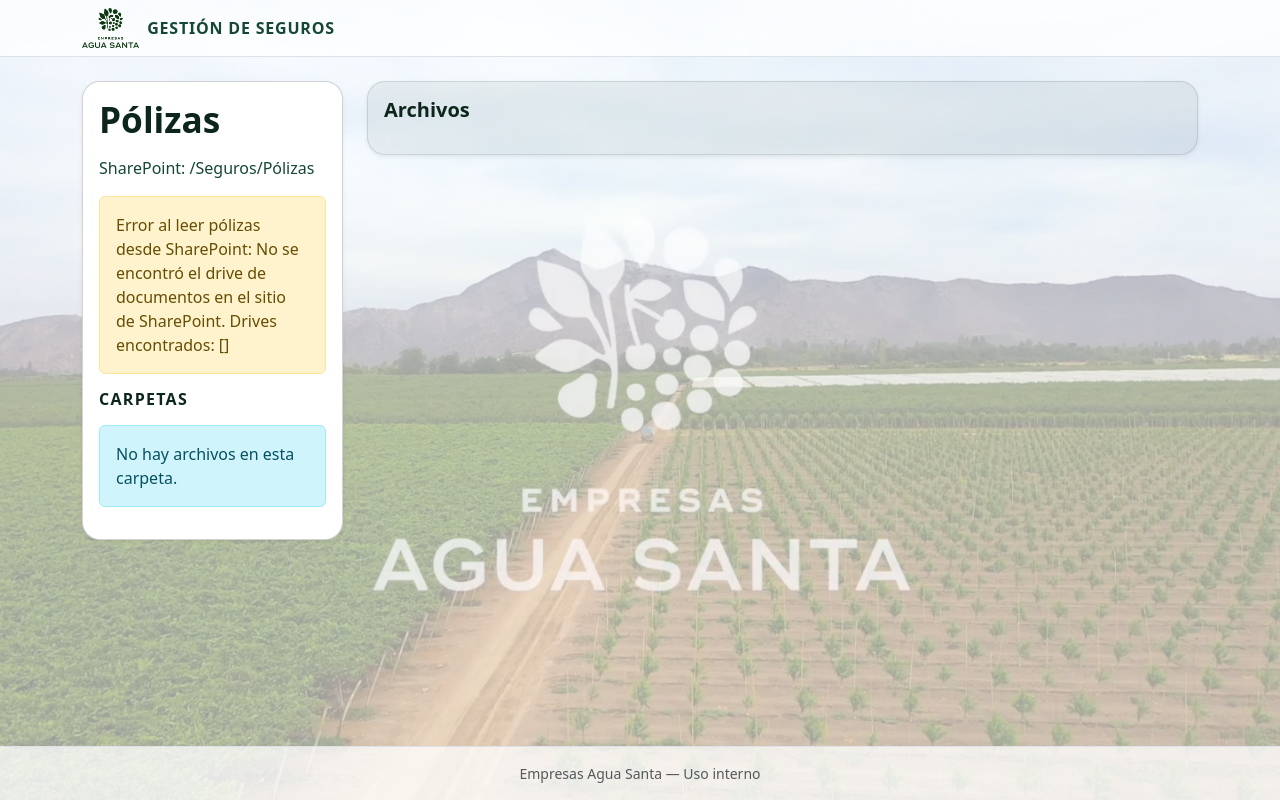
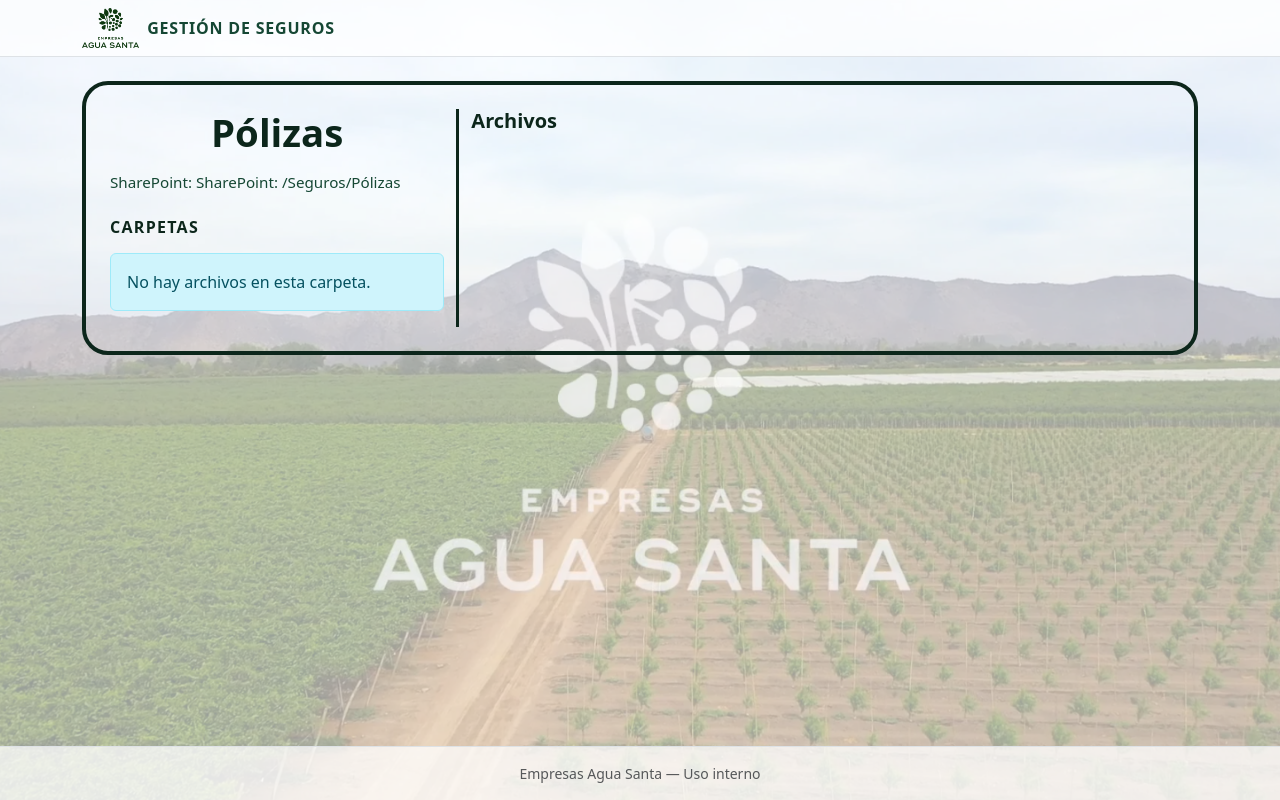
Before and after one commit to EdsonLazoAguaSanta/seguimiento_polizas, a FastAPI app: page /polizas_publicas in a window 1280 px wide. Run offline with FastAPI, Linux system fonts and the light colour scheme; data that the repository does not hold is empty.

Commit message:
Update polizas_publica.html

```diff
--- a/templates/polizas_publica.html
+++ b/templates/polizas_publica.html
@@ -4,56 +4,67 @@
 
 {% block content %}
 <style>
-  .panel-carpetas {
-    border-radius: 18px;
+  .contenedor-polizas {
+    border: 4px solid #0c261b;
+    border-radius: 26px;
+    padding: 24px;
+    background-color: rgba(255, 255, 255, 0.08); /* casi transparente, deja ver el fondo */
   }
 
-  .panel-listado {
-    border-radius: 18px;
-    background-color: rgba(12, 38, 27, 0.06); /* verde muy claro, translúcido */
-    border: 1px solid rgba(12, 38, 27, 0.12);
-  }
-
-  .nav-carpetas .nav-link {
-    border-radius: 12px;
-    font-weight: 600;
-    color: #0c261b;
-  }
-
-  .nav-carpetas .nav-link.active {
-    color: #0c261b;
-    background-color: rgba(12, 38, 27, 0.06); /* mismo color que panel-listado */
-    border: 1px solid rgba(12, 38, 27, 0.12);
+  .panel-izquierdo {
+    border-right: 3px solid #0c261b;
   }
 
   .panel-titulo {
     color: #0c261b;
-    font-size: 2.2rem;
+    font-size: 2.4rem;
     font-weight: 700;
+    text-align: center;
   }
 
   .panel-subtitulo {
     color: #0c261b;
     font-weight: 600;
   }
+
+  .texto-origen {
+    color: #154734;
+    font-size: 0.95rem;
+  }
+
+  .nav-carpetas .nav-link {
+    border-radius: 999px;
+    font-weight: 600;
+    color: #0c261b;
+    background-color: transparent;
+  }
+
+  .nav-carpetas .nav-link.active {
+    background-color: rgba(12, 38, 27, 0.18); /* verde claro translúcido */
+    color: #0c261b;
+  }
+
+  .tabla-archivos {
+    background-color: rgba(255, 255, 255, 0.08);
+    border-radius: 18px;
+  }
+
+  .tabla-archivos table {
+    margin-bottom: 0;
+  }
 </style>
 
+<div class="contenedor-polizas">
   <div class="row">
-  <!-- Columna izquierda: lista de carpetas -->
-  <div class="col-12 col-md-3 mb-3">
-    <div class="card shadow-sm panel-carpetas">
-      <div class="card-body p-3">
-        <h1 class="mb-3 panel-titulo">
+    <!-- Panel izquierdo: carpetas -->
+    <div class="col-12 col-md-4 panel-izquierdo mb-3 mb-md-0">
+      <h1 class="panel-titulo mb-3">
         Pólizas
       </h1>
 
-        <p class="mb-3" style="color:#154734;">
-          {{ ruta_base }}
+      <p class="texto-origen mb-4">
+        SharePoint: {{ ruta_base }}
       </p>
-
-        {% if mensaje %}
-          <div class="alert alert-warning mt-3">{{ mensaje }}</div>
-        {% endif %}
 
       <h2 class="h6 text-uppercase mb-3 panel-subtitulo" style="letter-spacing:.08em;">
         Carpetas
@@ -85,13 +96,9 @@
         </div>
       {% endif %}
     </div>
-    </div>
-  </div>
 
-  <!-- Columna derecha: listado de pólizas de la carpeta seleccionada -->
-  <div class="col-12 col-md-9">
-    <div class="card shadow-sm panel-listado">
-      <div class="card-body p-3">
+    <!-- Panel derecho: archivos -->
+    <div class="col-12 col-md-8">
       <h2 class="h5 mb-3 panel-subtitulo">
         Archivos
       </h2>
@@ -111,8 +118,9 @@
               </h3>
 
               {% if carpeta.archivos %}
+                <div class="tabla-archivos p-3">
                   <div class="table-responsive">
-                    <table class="table table-sm align-middle mb-0">
+                    <table class="table table-sm align-middle text-nowrap">
                       <thead>
                         <tr>
                           <th scope="col">Nombre</th>
@@ -137,6 +145,7 @@
                       </tbody>
                     </table>
                   </div>
+                </div>
               {% else %}
                 <p class="text-muted mb-0">Sin documentos en esta carpeta.</p>
               {% endif %}
@@ -147,5 +156,4 @@
     </div>
   </div>
 </div>
-</div>
 {% endblock %}
```
Lines whose indentation alone changed are shown as unchanged.
